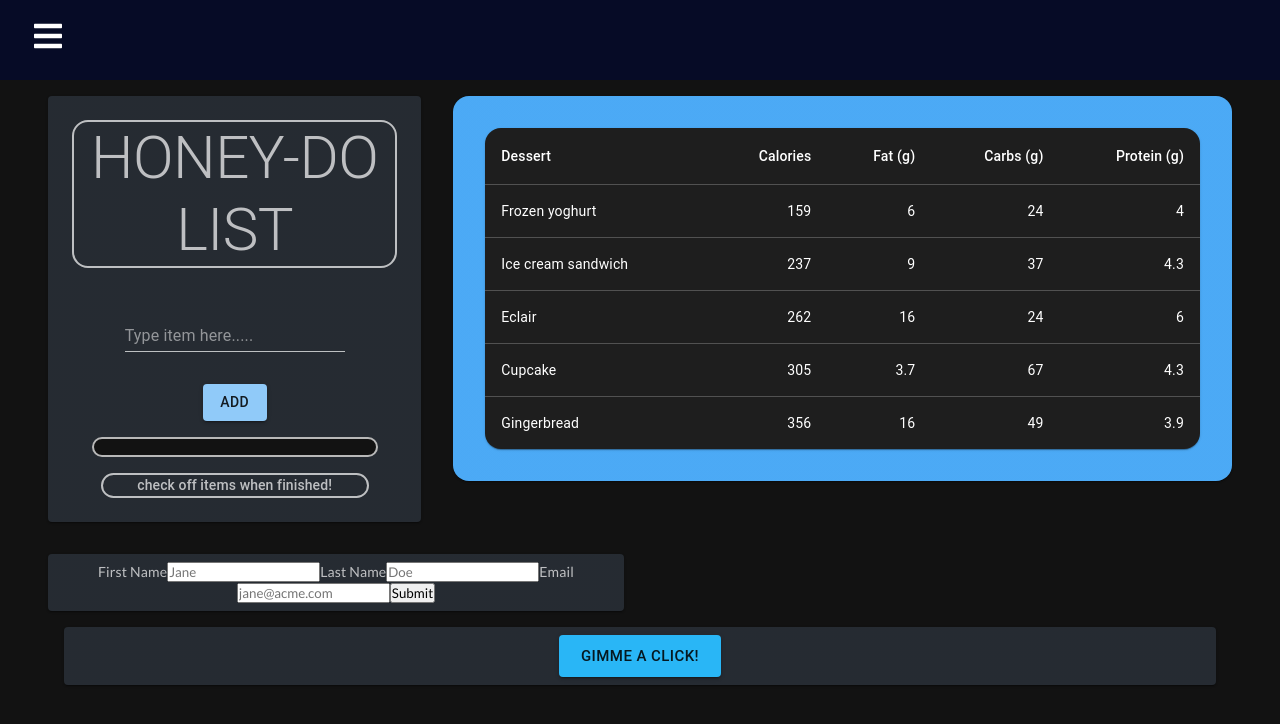
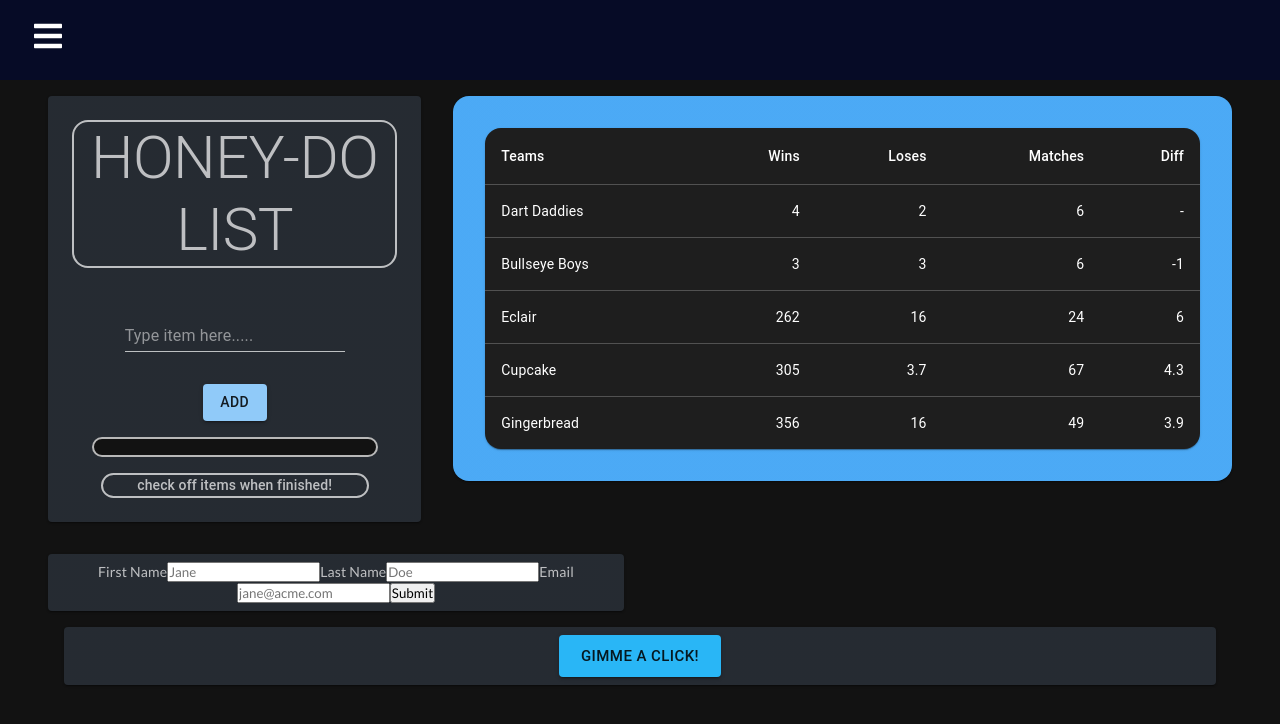
Before and after one commit to SeanECurrie/WEEK-8-REACT-HW, a React (Create React App) app: page /Grid in a window 1280 px wide. Shown: the top 724 px of the page. Built offline with nearby package versions, Linux system fonts and the light colour scheme.

Commit message:
Update MyCustomTable.jsx

```diff
--- a/src/components/MyCustomTable.jsx
+++ b/src/components/MyCustomTable.jsx
@@ -19,8 +19,8 @@ function createData(
 }
 
 const rows = [
-  createData("Frozen yoghurt", 159, 6.0, 24, 4.0),
-  createData("Ice cream sandwich", 237, 9.0, 37, 4.3),
+  createData("Dart Daddies", 4, 2, 6, '-'),
+  createData("Bullseye Boys", 3, 3, 6, '-1'),
   createData("Eclair", 262, 16.0, 24, 6.0),
   createData("Cupcake", 305, 3.7, 67, 4.3),
   createData("Gingerbread", 356, 16.0, 49, 3.9),
@@ -39,11 +39,11 @@ export default class MyCustomButton extends Component {
           <Table sx={{ minWidth: 650 }} aria-label="simple table">
             <TableHead>
               <TableRow>
-                <TableCell>Dessert</TableCell>
-                <TableCell align="right">Calories</TableCell>
-                <TableCell align="right">Fat&nbsp;(g)</TableCell>
-                <TableCell align="right">Carbs&nbsp;(g)</TableCell>
-                <TableCell align="right">Protein&nbsp;(g)</TableCell>
+                <TableCell>Teams</TableCell>
+                <TableCell align="right">Wins</TableCell>
+                <TableCell align="right">Loses</TableCell>
+                <TableCell align="right">Matches</TableCell>
+                <TableCell align="right">Diff</TableCell>
               </TableRow>
             </TableHead>
             <TableBody>
```
